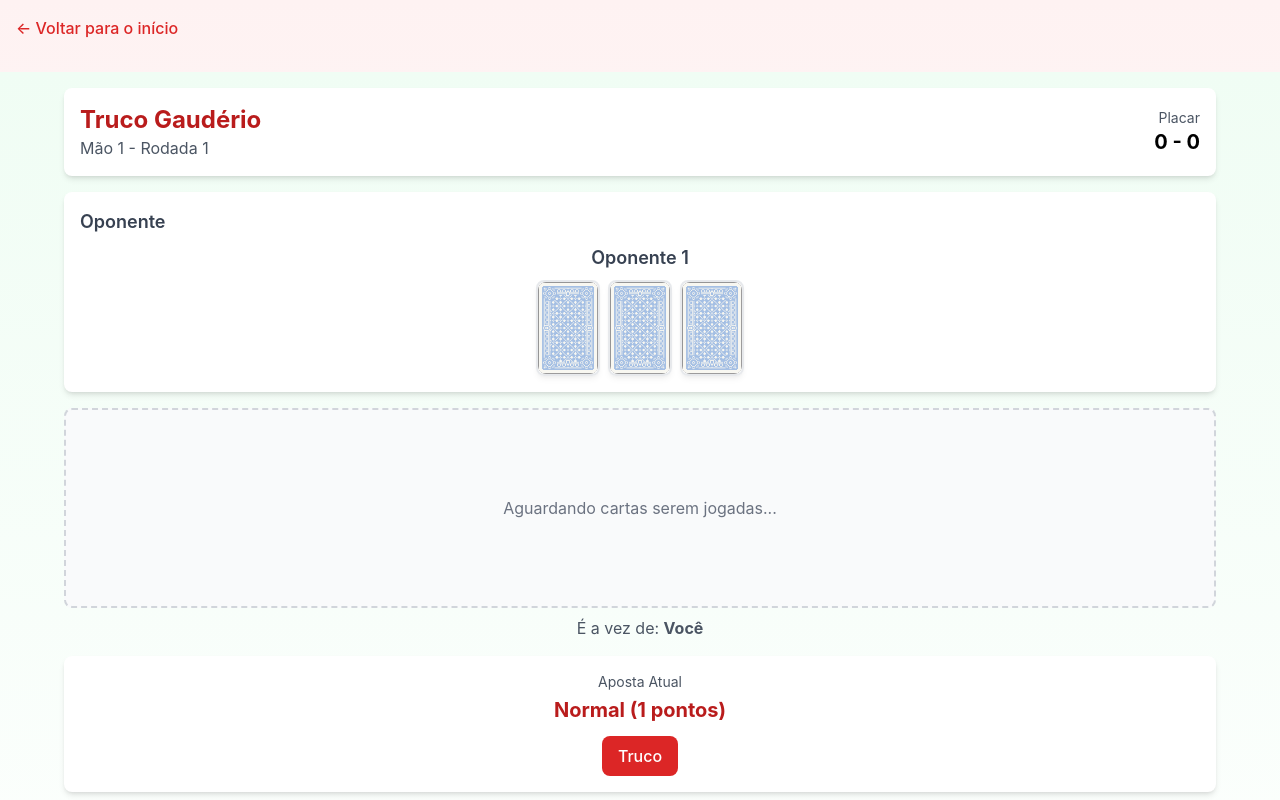
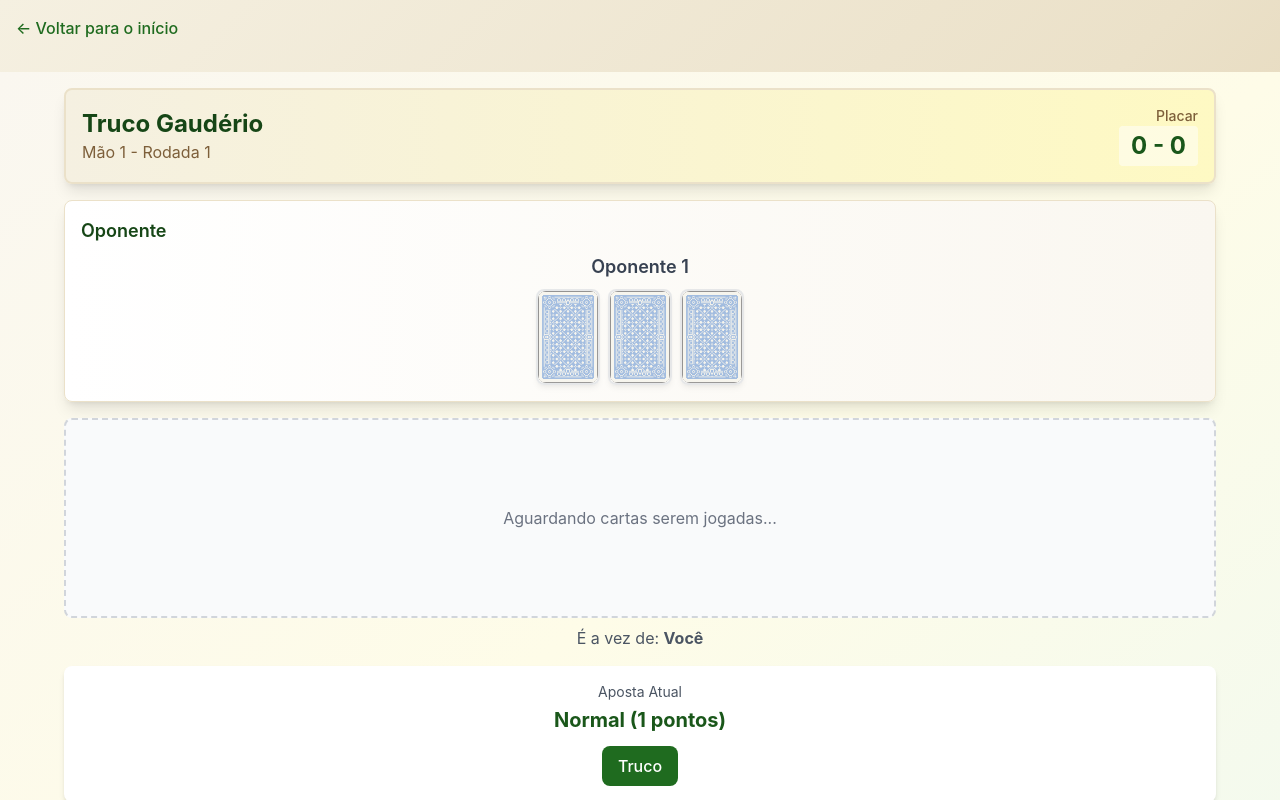
Before and after one commit to Guillem-B/trucoRS, a React (Vite) app: page /game in a window 1280 px wide. Both pictures are taken after a click on the button "Iniciar Jogo". Shown: the top 800 px of the page. Built offline with nearby package versions, Linux system fonts and the light colour scheme.

Commit message:
UI update

```diff
--- a/src/components/GameBoard.tsx
+++ b/src/components/GameBoard.tsx
@@ -61,20 +61,20 @@ export default function GameBoard() {
   }
 
   return (
-    <div className="min-h-screen p-4 bg-gradient-to-b from-green-50 to-white">
+    <div className="min-h-screen p-4 bg-gradient-to-br from-accent-50 via-secondary-50 to-primary-50">
       <div className="max-w-6xl mx-auto">
         {/* Header */}
-        <div className="bg-white rounded-lg shadow-md p-4 mb-4">
+        <div className="bg-gradient-to-r from-accent-100 to-secondary-100 rounded-lg shadow-lg border-2 border-accent-200 p-4 mb-4">
           <div className="flex justify-between items-center">
             <div>
-              <h1 className="text-2xl font-bold text-primary-700">Truco Gaudério</h1>
-              <p className="text-gray-600">
+              <h1 className="text-2xl font-bold text-primary-800">Truco Gaudério</h1>
+              <p className="text-accent-700">
                 Mão {currentHand} - Rodada {currentRound}
               </p>
             </div>
             <div className="text-right">
-              <div className="text-sm text-gray-600">Placar</div>
-              <div className="text-xl font-bold">
+              <div className="text-sm text-accent-700 font-medium">Placar</div>
+              <div className="text-2xl font-bold text-primary-700 bg-white bg-opacity-50 px-3 py-1 rounded">
                 {scores.team1} - {scores.team2}
               </div>
             </div>
@@ -83,11 +83,11 @@ export default function GameBoard() {
 
 
         {/* Opponent Area */}
-        <div className="bg-white rounded-lg shadow-md p-4 mb-4">
+        <div className="bg-gradient-to-r from-white to-accent-50 rounded-lg shadow-lg border border-accent-200 p-4 mb-4">
           <div className="flex justify-between items-center mb-2">
-            <h2 className="text-lg font-semibold text-gray-700">Oponente</h2>
+            <h2 className="text-lg font-semibold text-primary-800">Oponente</h2>
             {florResults.opponent1.hasFlor && (
-              <div className="text-sm text-yellow-600 font-medium">
+              <div className="text-sm text-secondary-700 font-medium bg-secondary-100 px-2 py-1 rounded">
                 🌸 Tem Flor
               </div>
             )}
@@ -143,11 +143,11 @@ export default function GameBoard() {
         <FlorControls />
 
         {/* Player Hand */}
-        <div className="bg-white rounded-lg shadow-md p-4 mb-4">
+        <div className="bg-gradient-to-r from-white to-primary-50 rounded-lg shadow-lg border border-primary-200 p-4 mb-4">
           <div className="flex justify-between items-center mb-2">
-            <h2 className="text-lg font-semibold text-gray-700">Sua Mão</h2>
+            <h2 className="text-lg font-semibold text-primary-800">Sua Mão</h2>
             {florResults.player.hasFlor && (
-              <div className="text-sm text-yellow-600 font-medium">
+              <div className="text-sm text-secondary-700 font-medium bg-secondary-100 px-2 py-1 rounded">
                 🌸 Flor: {florResults.player.value} pontos
               </div>
             )}
--- a/src/index.css
+++ b/src/index.css
@@ -13,5 +13,6 @@ body {
 
 #root {
   min-height: 100vh;
-  background: linear-gradient(to bottom, #fef2f2, #ffffff);
+  background: linear-gradient(135deg, #f5f0e1 0%, #ebe1c9 50%, #d9c7a1 100%);
+  background-attachment: fixed;
 }
--- a/src/pages/Home.tsx
+++ b/src/pages/Home.tsx
@@ -7,10 +7,10 @@ export default function Home() {
     <div className="min-h-screen p-4">
       <div className="max-w-6xl mx-auto">
         <header className="text-center mb-8">
-          <h1 className="text-4xl md:text-5xl font-bold text-primary-700 mb-2">
+          <h1 className="text-4xl md:text-5xl font-bold text-primary-800 mb-2 drop-shadow-sm">
             TrucoRS
           </h1>
-          <p className="text-lg text-gray-600">
+          <p className="text-lg text-accent-700">
             Aprenda a jogar Truco Gaudério - o jogo de cartas tradicional do Rio Grande do Sul
           </p>
         </header>
@@ -18,47 +18,47 @@ export default function Home() {
         <nav className="grid grid-cols-1 md:grid-cols-2 lg:grid-cols-3 gap-4 mb-12">
           <Link
             to="/rules"
-            className="bg-white rounded-lg shadow-md p-6 hover:shadow-lg transition-shadow border-2 border-gray-200 hover:border-primary-300"
+            className="bg-gradient-to-br from-white to-accent-50 rounded-lg shadow-lg p-6 hover:shadow-xl transition-all duration-300 border-2 border-accent-200 hover:border-primary-400 hover:scale-105"
           >
-            <h2 className="text-xl font-semibold text-gray-800 mb-2">📖 Regras</h2>
-            <p className="text-gray-600">Aprenda as regras do Truco Gaudério</p>
+            <h2 className="text-xl font-semibold text-primary-800 mb-2">📖 Regras</h2>
+            <p className="text-accent-700">Aprenda as regras do Truco Gaudério</p>
           </Link>
 
           <Link
             to="/tutorial"
-            className="bg-white rounded-lg shadow-md p-6 hover:shadow-lg transition-shadow border-2 border-gray-200 hover:border-primary-300"
+            className="bg-gradient-to-br from-white to-accent-50 rounded-lg shadow-lg p-6 hover:shadow-xl transition-all duration-300 border-2 border-accent-200 hover:border-primary-400 hover:scale-105"
           >
-            <h2 className="text-xl font-semibold text-gray-800 mb-2">🎓 Tutorial</h2>
-            <p className="text-gray-600">Tutorial interativo passo a passo</p>
+            <h2 className="text-xl font-semibold text-primary-800 mb-2">🎓 Tutorial</h2>
+            <p className="text-accent-700">Tutorial interativo passo a passo</p>
           </Link>
 
           <Link
             to="/practice"
-            className="bg-white rounded-lg shadow-md p-6 hover:shadow-lg transition-shadow border-2 border-gray-200 hover:border-primary-300"
+            className="bg-gradient-to-br from-white to-accent-50 rounded-lg shadow-lg p-6 hover:shadow-xl transition-all duration-300 border-2 border-accent-200 hover:border-primary-400 hover:scale-105"
           >
-            <h2 className="text-xl font-semibold text-gray-800 mb-2">🎮 Prática</h2>
-            <p className="text-gray-600">Pratique contra a IA</p>
+            <h2 className="text-xl font-semibold text-primary-800 mb-2">🎮 Prática</h2>
+            <p className="text-accent-700">Pratique contra a IA</p>
           </Link>
 
           <Link
             to="/strategy"
-            className="bg-white rounded-lg shadow-md p-6 hover:shadow-lg transition-shadow border-2 border-gray-200 hover:border-primary-300"
+            className="bg-gradient-to-br from-white to-accent-50 rounded-lg shadow-lg p-6 hover:shadow-xl transition-all duration-300 border-2 border-accent-200 hover:border-primary-400 hover:scale-105"
           >
-            <h2 className="text-xl font-semibold text-gray-800 mb-2">🎯 Estratégias</h2>
-            <p className="text-gray-600">Aprenda técnicas avançadas</p>
+            <h2 className="text-xl font-semibold text-primary-800 mb-2">🎯 Estratégias</h2>
+            <p className="text-accent-700">Aprenda técnicas avançadas</p>
           </Link>
 
           <Link
             to="/statistics"
-            className="bg-white rounded-lg shadow-md p-6 hover:shadow-lg transition-shadow border-2 border-gray-200 hover:border-primary-300"
+            className="bg-gradient-to-br from-white to-accent-50 rounded-lg shadow-lg p-6 hover:shadow-xl transition-all duration-300 border-2 border-accent-200 hover:border-primary-400 hover:scale-105"
           >
-            <h2 className="text-xl font-semibold text-gray-800 mb-2">📊 Estatísticas</h2>
-            <p className="text-gray-600">Veja seu desempenho</p>
+            <h2 className="text-xl font-semibold text-primary-800 mb-2">📊 Estatísticas</h2>
+            <p className="text-accent-700">Veja seu desempenho</p>
           </Link>
         </nav>
 
-        <section className="bg-white rounded-lg shadow-md p-6 mb-8">
-           <h2 className="text-2xl font-semibold text-gray-800 mb-4">
+        <section className="bg-gradient-to-br from-white to-secondary-50 rounded-lg shadow-lg border border-accent-200 p-6 mb-8">
+           <h2 className="text-2xl font-semibold text-primary-800 mb-4">
              Baralho de Truco (44 cartas)
            </h2>
            <div className="grid grid-cols-4 sm:grid-cols-8 md:grid-cols-10 gap-2">
--- a/tailwind.config.js
+++ b/tailwind.config.js
@@ -8,16 +8,40 @@ export default {
     extend: {
       colors: {
         primary: {
-          50: '#fef2f2',
-          100: '#fee2e2',
-          200: '#fecaca',
-          300: '#fca5a5',
-          400: '#f87171',
-          500: '#ef4444',
-          600: '#dc2626',
-          700: '#b91c1c',
-          800: '#991b1b',
-          900: '#7f1d1d',
+          50: '#f0f9f0',
+          100: '#dcf2dc',
+          200: '#bbe4bb',
+          300: '#8acd8a',
+          400: '#4faf4f',
+          500: '#2d8b2d',
+          600: '#1f6b1f',
+          700: '#1a571a',
+          800: '#164616',
+          900: '#133813',
+        },
+        secondary: {
+          50: '#fefce8',
+          100: '#fef9c3',
+          200: '#fef08a',
+          300: '#fde047',
+          400: '#facc15',
+          500: '#eab308',
+          600: '#ca8a04',
+          700: '#a16207',
+          800: '#854d0e',
+          900: '#713f12',
+        },
+        accent: {
+          50: '#faf7f0',
+          100: '#f5f0e1',
+          200: '#ebe1c9',
+          300: '#d9c7a1',
+          400: '#c4a97d',
+          500: '#b08f5c',
+          600: '#9c7747',
+          700: '#7d5f3a',
+          800: '#654b30',
+          900: '#523e28',
         },
       },
     },
```
